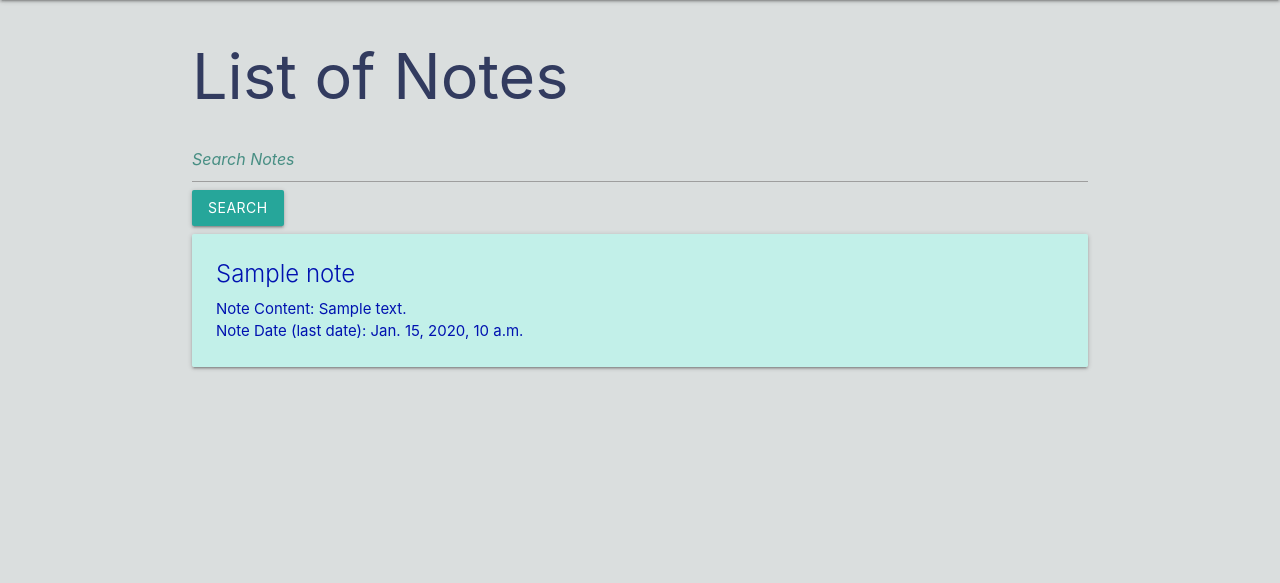
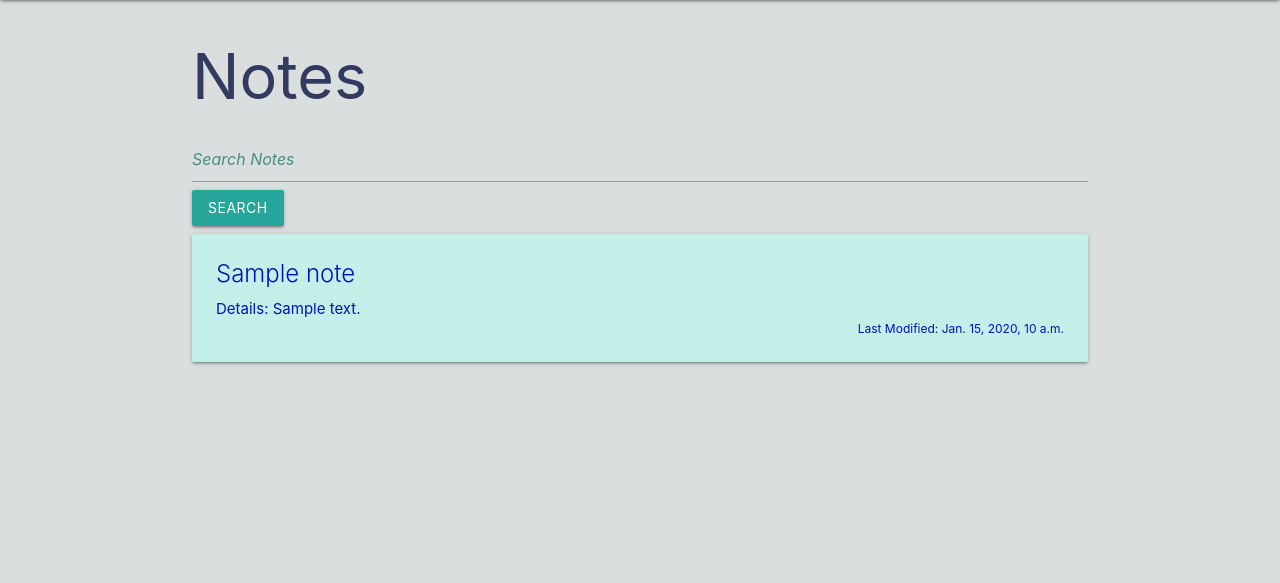
Before and after one commit to Vugi21/NotesApp, a Django app: page /notes/ in a window 1280 px wide. Shown: the part 64-647 px from the top of the page. Run offline with Django 4.2, Linux system fonts and the light colour scheme; a user stored in the database is signed in; tables that the repository leaves empty hold one stand-in row (values such as "Sample post").

Commit message:
made changes with text and css

```diff
--- a/notes_app/main_app/static/css/style.css
+++ b/notes_app/main_app/static/css/style.css
@@ -83,3 +83,7 @@ background-color: blue;
 .viewNotesBtnA {
   color: white;
 }
+
+.card-title {
+  font-weight: 400;
+}
--- a/notes_app/main_app/templates/notes/index.html
+++ b/notes_app/main_app/templates/notes/index.html
@@ -3,7 +3,7 @@
 {% extends 'base.html' %}
 {% block content %}
 
-<h1>List of Notes</h1>
+<h1>Notes</h1>
 <form method="GET" class="search-form" action="{% url 'search_query' %}">
   {% csrf_token %}
   <input class="search-input" type="text"  name="searchNote" placeholder="Search Notes">
@@ -14,11 +14,11 @@
   <div class="card">
     <div class="card-content">
       <span class="card-title">{{ note.title }}</span>
-      <p>Note Content: {{ note.details }}</p>
+      <p>Details: {{ note.details }}</p>
       {% if note.time_modified  %}
-        <p> Note Date (last date): {{ note.time_modified }}</p>
+        <p class="modfiedDate"> Last Modified: {{ note.time_modified }}</p>
       {% else %}
-        <p> Note Date (last date): {{ note.time_created }}</p>
+        <p class="modfiedDate"> Last Modified: {{ note.time_created }}</p>
       {% endif %}
     </div>
   </div>
```
